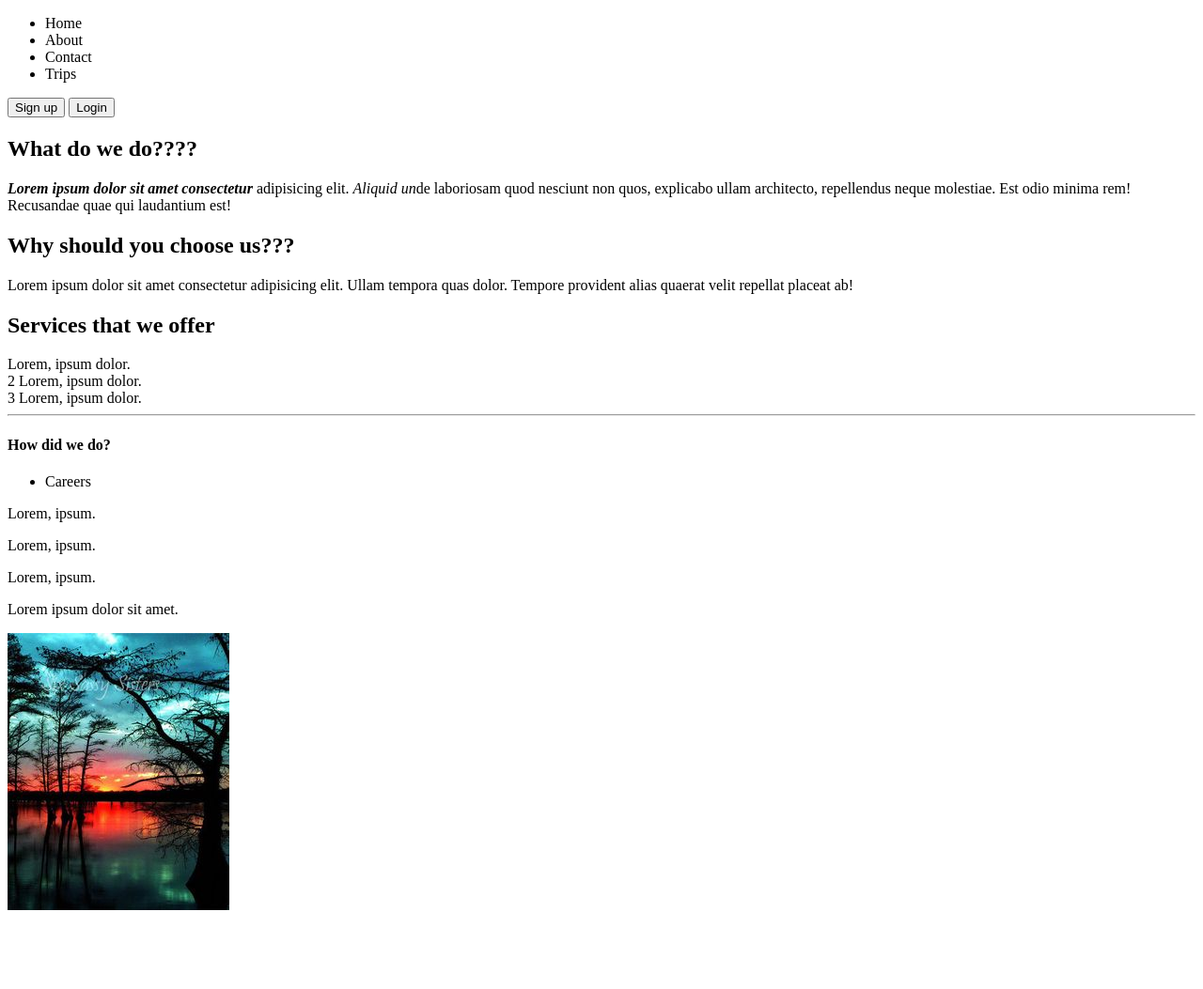
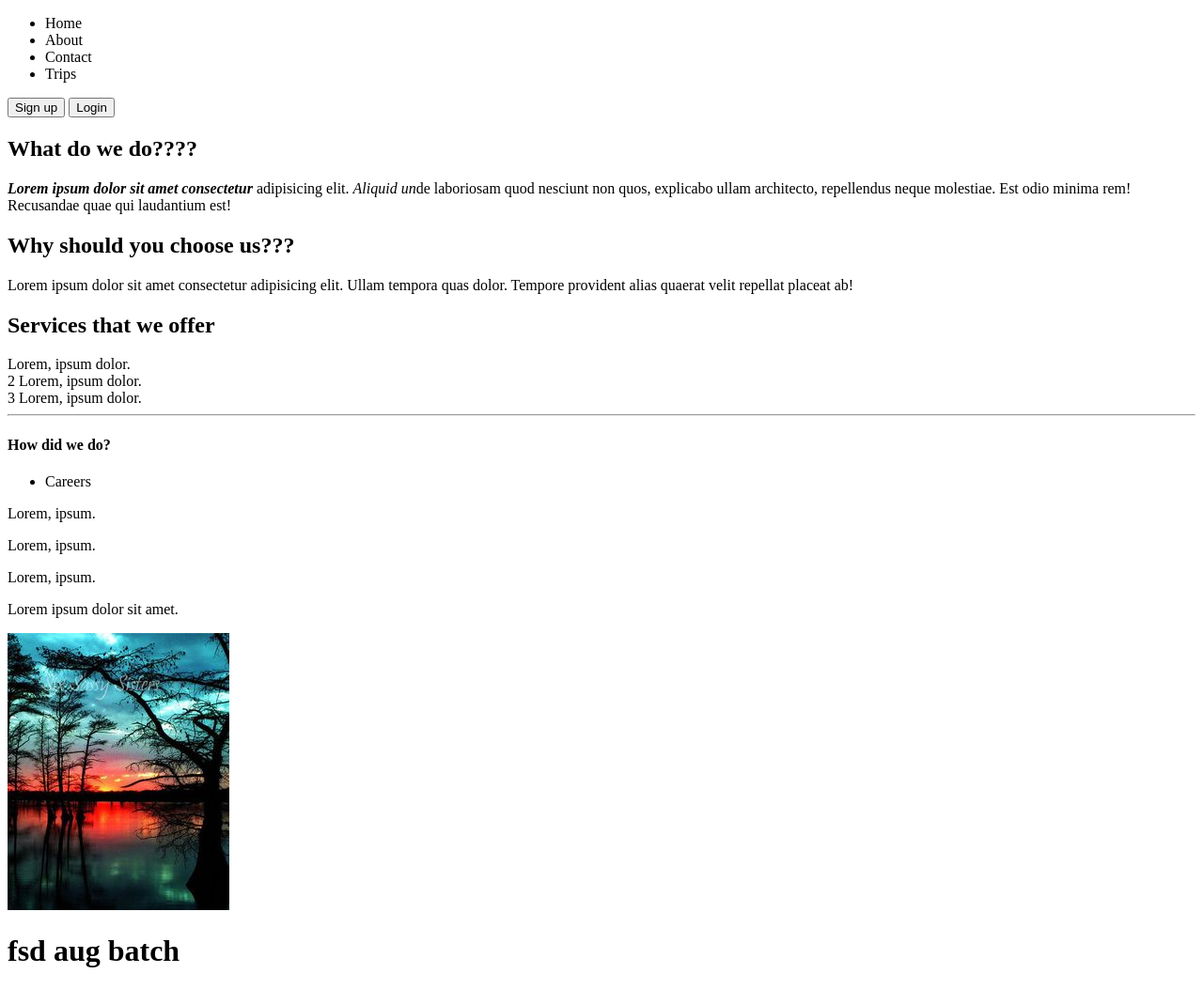
Before and after one commit to NamanJindal03/fsd-aug-26, a plain HTML site: page exec.html in a window 1280 px wide. Shown: the whole page at 94% size. Before the commit the page ends 981 px from the top, so only its background shows below. Drawn offline with Linux system fonts and the light colour scheme.

Commit message:
made improvements

```diff
--- a/exec.html
+++ b/exec.html
@@ -55,5 +55,6 @@
     </div>
     <p>Lorem ipsum dolor sit amet.</p>
     <img src="./Week2/inside-w2.jpg" alt="">
+    <h1> fsd aug batch</h1>
 </body>
 </html>
```
